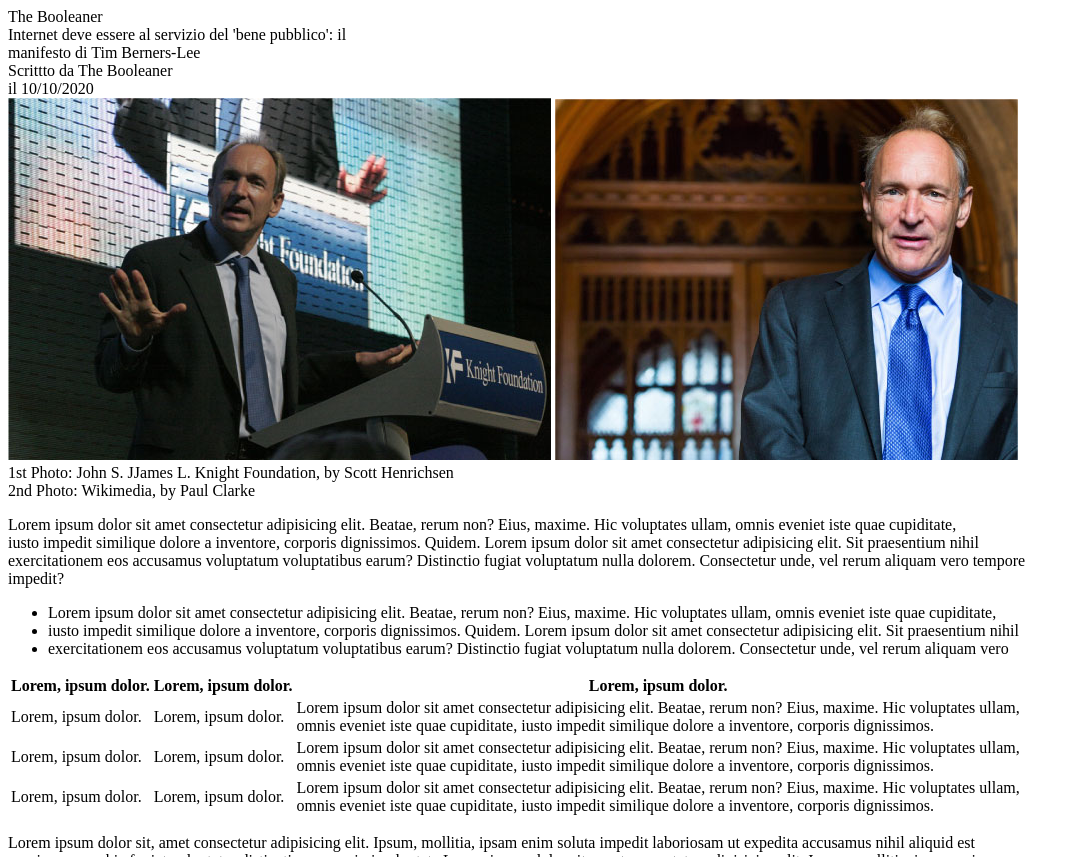
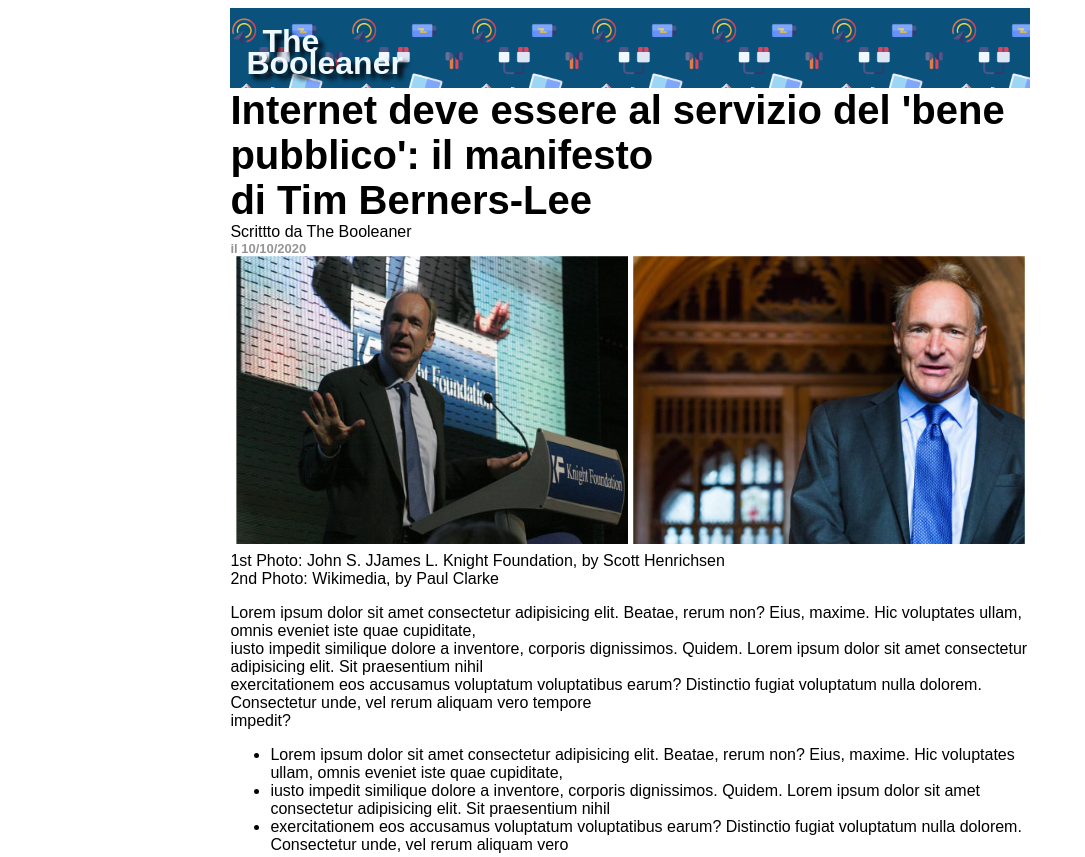
Before and after one commit to EdoardoMenicucci/html-css-booleaner, a plain HTML site: page index.html in a window 1280 px wide. Shown: the top 857 px of the page, without its empty margins (0-1085 px from the left). Drawn offline with Linux system fonts and the light colour scheme.

Commit message:
fine html e meta css

```diff
--- a/css/style.css
+++ b/css/style.css
@@ -0,0 +1,60 @@
+body {
+    margin-left: 18%;
+    margin-right: 18%;
+    width: 100vh;
+    font-family: Arial, Helvetica, sans-serif;
+}
+
+#tim12 {
+    text-align: center;
+    display: inline-block;
+    height: 37vh;
+    width: 100vh;
+}
+
+.image {
+    margin-left: auto;
+    margin-right: auto;
+    height: 36vh;
+    width: 49vh;
+}
+
+.testa {
+    position: relative;
+    background-image: url(../img/pattern.png);
+    background-size: 30vh;
+    background-color: rgb(10, 82, 124);
+    height: 10vh;
+}
+
+#the {
+    position: absolute;
+    bottom: 35%;
+    left: 4%;
+    font-weight: bold;
+    color: aliceblue;
+    font-size: 200%;
+    text-shadow: 5px 5px 5px black;
+}
+
+#booleaner {
+    position: absolute;
+    bottom: 8%;
+    left: 2%;
+    font-weight: bold;
+    color: aliceblue;
+    font-size: 200%;
+    text-shadow: 5px 5px 5px black;
+}
+
+#titolo {
+    font-size: 250%;
+    font-weight: bold;
+}
+
+.datatrasparente {
+    color: rgba(78, 78, 80, 0.6);
+    font-size: small;
+    font-weight: bold;
+
+}
--- a/index.html
+++ b/index.html
@@ -5,6 +5,7 @@
     <meta charset="UTF-8">
     <meta name="viewport" content="width=device-width, initial-scale=1.0">
     <title>Document</title>
+    <link rel="stylesheet" href="./css/style.css">
 </head>
 
 <body>
@@ -17,18 +18,18 @@
     </Header>
     <main>
         <Section id="titolo">
-            Internet deve essere al servizio del 'bene pubblico': il <br>
-            manifesto di Tim Berners-Lee
+            Internet deve essere al servizio del 'bene pubblico': il
+            manifesto<br> di Tim Berners-Lee
         </Section>
         <section>
             Scrittto da <span class="blue">The Booleaner</span>
         </section>
-        <section id="data">
+        <section class="datatrasparente">
             il 10/10/2020
         </section>
-        <Div>
-            <img src="./img/tim-1.jpg" alt="">
-            <img src="./img/tim-2.jpg" alt="">
+        <Div id="tim12">
+            <img class="image" src="./img/tim-1.jpg" alt="">
+            <img class="image" src="./img/tim-2.jpg" alt="">
         </Div>
         <div>
             1st Photo: John S. JJames L. Knight Foundation, by Scott Henrichsen <br>
@@ -120,8 +121,20 @@
                 animi voluptate. amet consectetur <br>adipisicing elit. Ipsum, mollitia, ipsam enim soluta impedit
             </p>
         </Section>
+    </main>
+    <Footer>
+        <Section class="datatrasparente">
+            Potrebbero Interessarti
+        </Section>
+        <div class="fotofooter">
+            Lorem, ipsum dolor.
+        </div>
+        <div class="fotofooter">
+            Lorem, ipsum dolor.
+        </div>
+    </Footer>
 
-    </main>
+
 
 </body>
 
```
